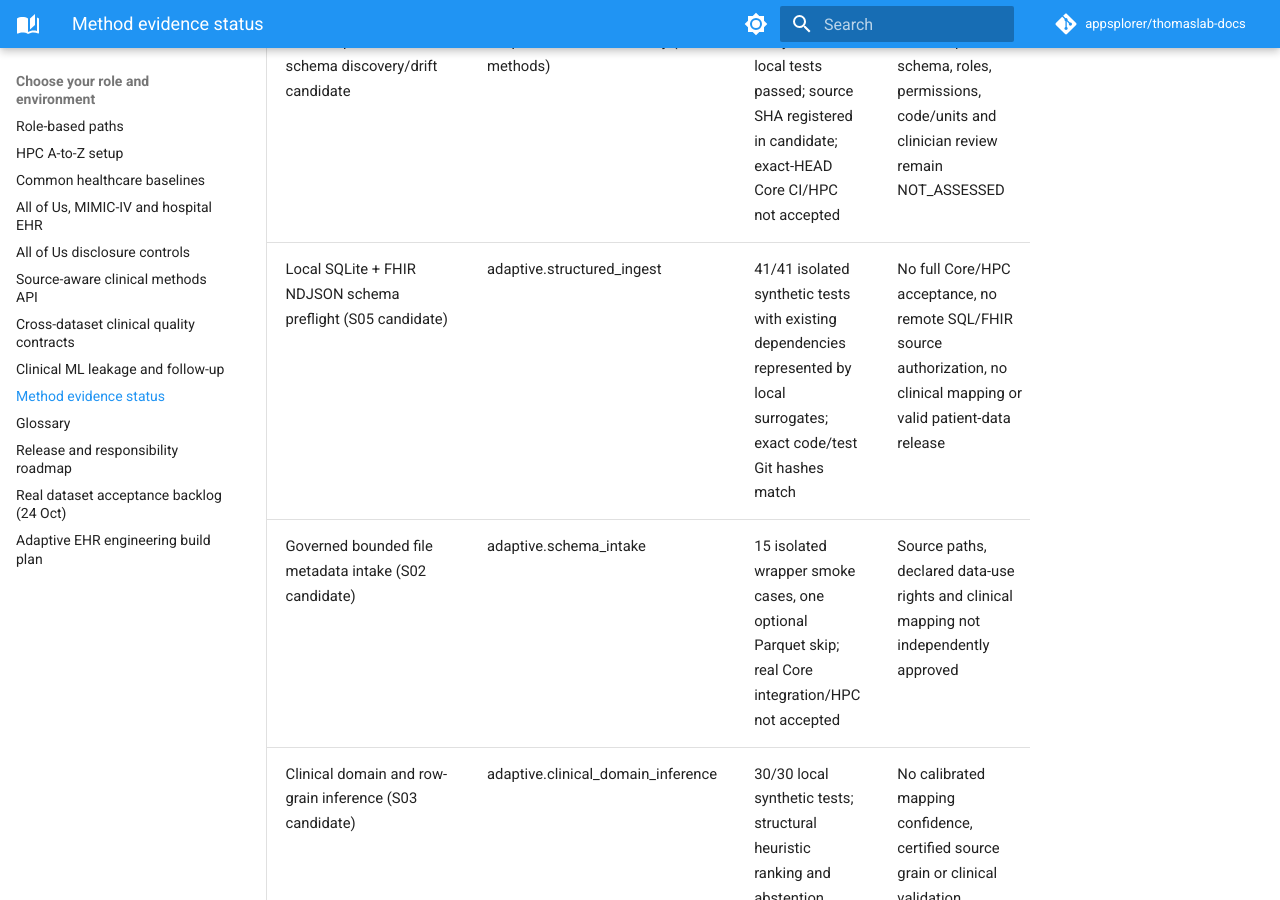
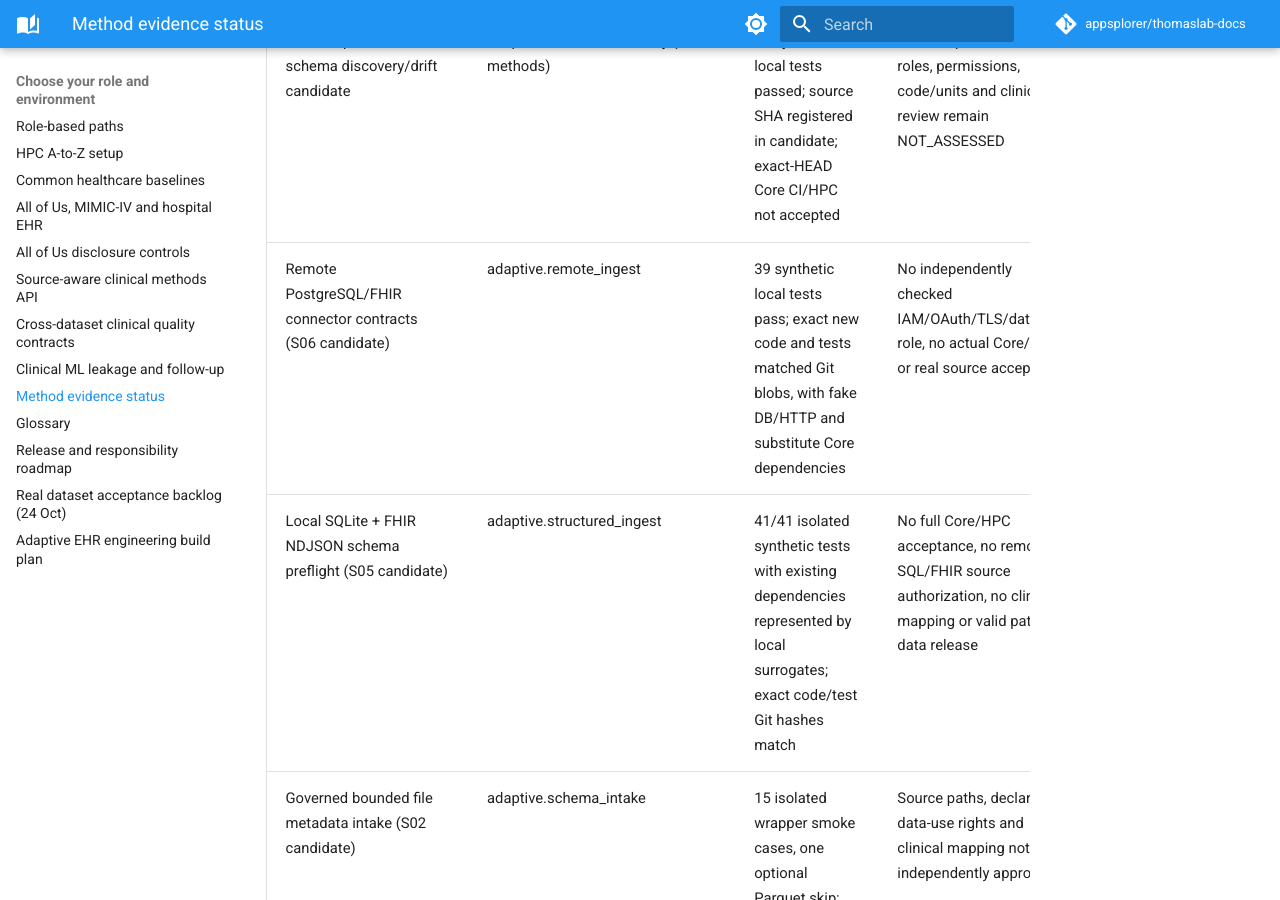
Before and after one commit to appsplorer/thomaslab-docs, an MkDocs documentation site: the page built from docs/guides/method-readiness.md, in a window 1280 px wide and 900 px high, scrolled down 420 px. Built offline with MkDocs 1.6.1 and Material for MkDocs 9.7.7, drawn with Linux system fonts in a browser that asks for light colours; comment, search, counter and statistics services are not loaded.

Commit message:
docs(ehr): mark S06 remote connector software candidate without clinical/IAM proof

```diff
--- a/docs/guides/method-readiness.md
+++ b/docs/guides/method-readiness.md
@@ -9,6 +9,7 @@
 | Method family | Source features | Verified evidence | Current study-level gate |
 |---|---|---|---|
 | New hospital EHR schema discovery/drift candidate | adaptive.schema_discovery (2 methods) | 17 synthetic local tests passed; source SHA registered in candidate; exact-HEAD Core CI/HPC not accepted | Source-specific schema, roles, permissions, code/units and clinician review remain NOT_ASSESSED |
+| Remote PostgreSQL/FHIR connector contracts (S06 candidate) | adaptive.remote_ingest | 39 synthetic local tests pass; exact new code and tests matched Git blobs, with fake DB/HTTP and substitute Core dependencies | No independently checked IAM/OAuth/TLS/database role, no actual Core/HPC or real source acceptance |
 | Local SQLite + FHIR NDJSON schema preflight (S05 candidate) | adaptive.structured_ingest | 41/41 isolated synthetic tests with existing dependencies represented by local surrogates; exact code/test Git hashes match | No full Core/HPC acceptance, no remote SQL/FHIR source authorization, no clinical mapping or valid patient-data release |
 | Governed bounded file metadata intake (S02 candidate) | adaptive.schema_intake | 15 isolated wrapper smoke cases, one optional Parquet skip; real Core integration/HPC not accepted | Source paths, declared data-use rights and clinical mapping not independently approved |
 | Clinical domain and row-grain inference (S03 candidate) | adaptive.clinical_domain_inference | 30/30 local synthetic tests; structural heuristic ranking and abstention | No calibrated mapping confidence, certified source grain or clinical validation |
```
